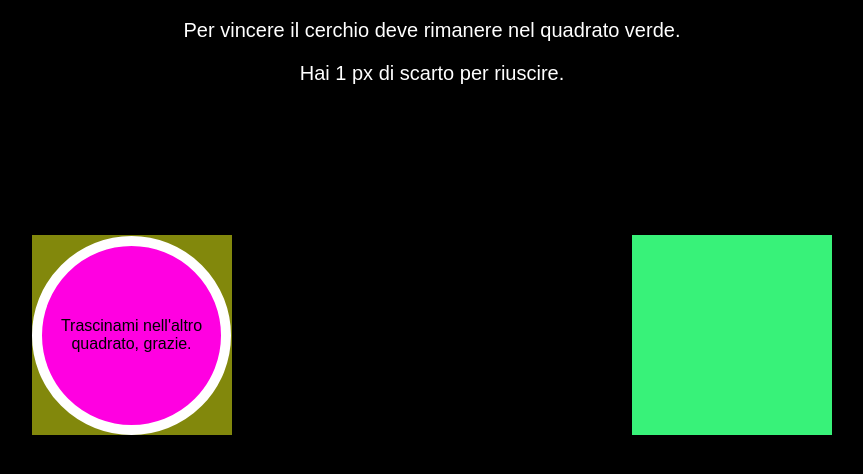
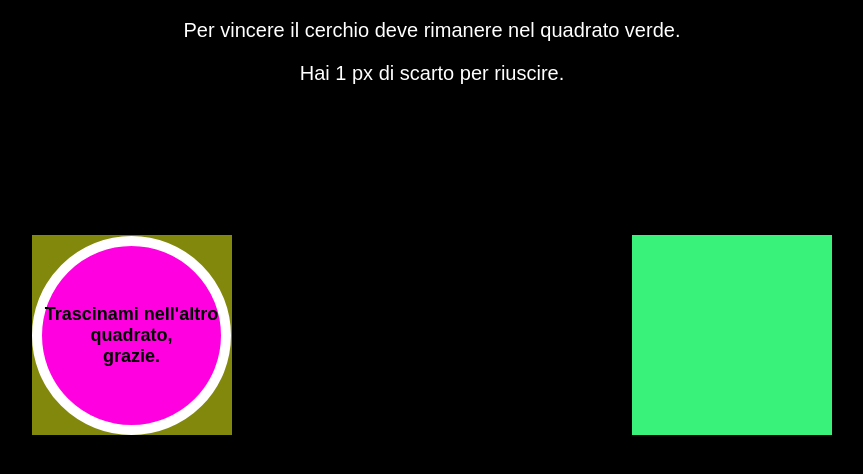
Before and after one commit to Ferlo94/sliderlibro, a plain HTML site: page index.html in a window 1280 px wide. Shown: the part 130-604 px from the top of the page, without its empty margins (208-1071 px from the left). Drawn offline with Linux system fonts and the light colour scheme; a web font is replaced by a local one.

Commit message:
bold circle

```diff
--- a/index.html
+++ b/index.html
@@ -18,7 +18,7 @@
 
 
 <div class="container">
-  <div id="item">Trascinami nell'altro quadrato, grazie.</div>
+  <div id="item">Trascinami nell'altro quadrato,<br> grazie.</div>
   <div id="box1">
     <h2><strong>COGLIONE</strong></h2>
 
--- a/style.css
+++ b/style.css
@@ -26,6 +26,9 @@ body {
   touch-action: none;
   user-select: none;
   position: absolute;
+
+  font-size: 18px;
+  font-weight: bold;
 
   display: flex;
   justify-content: center;
```
